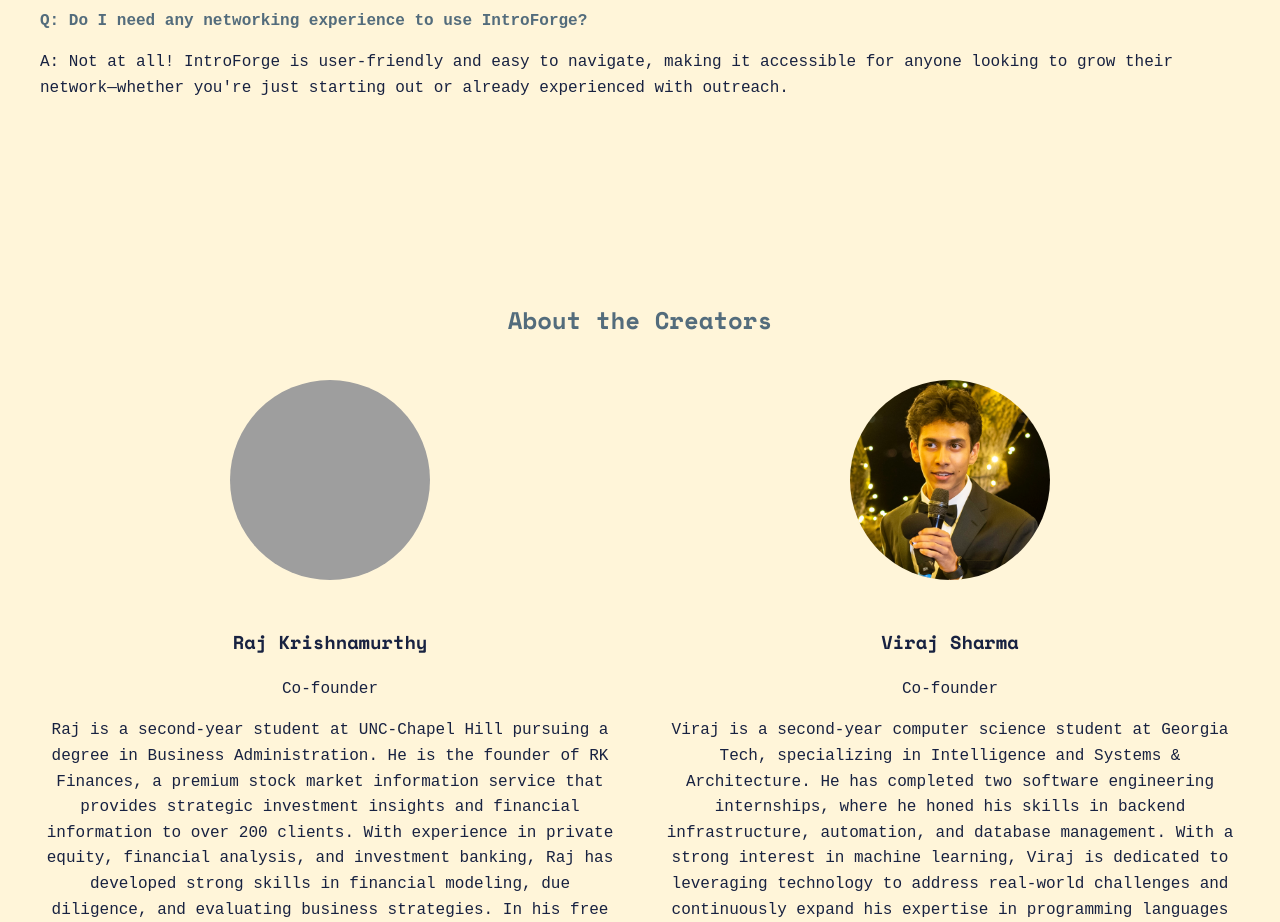
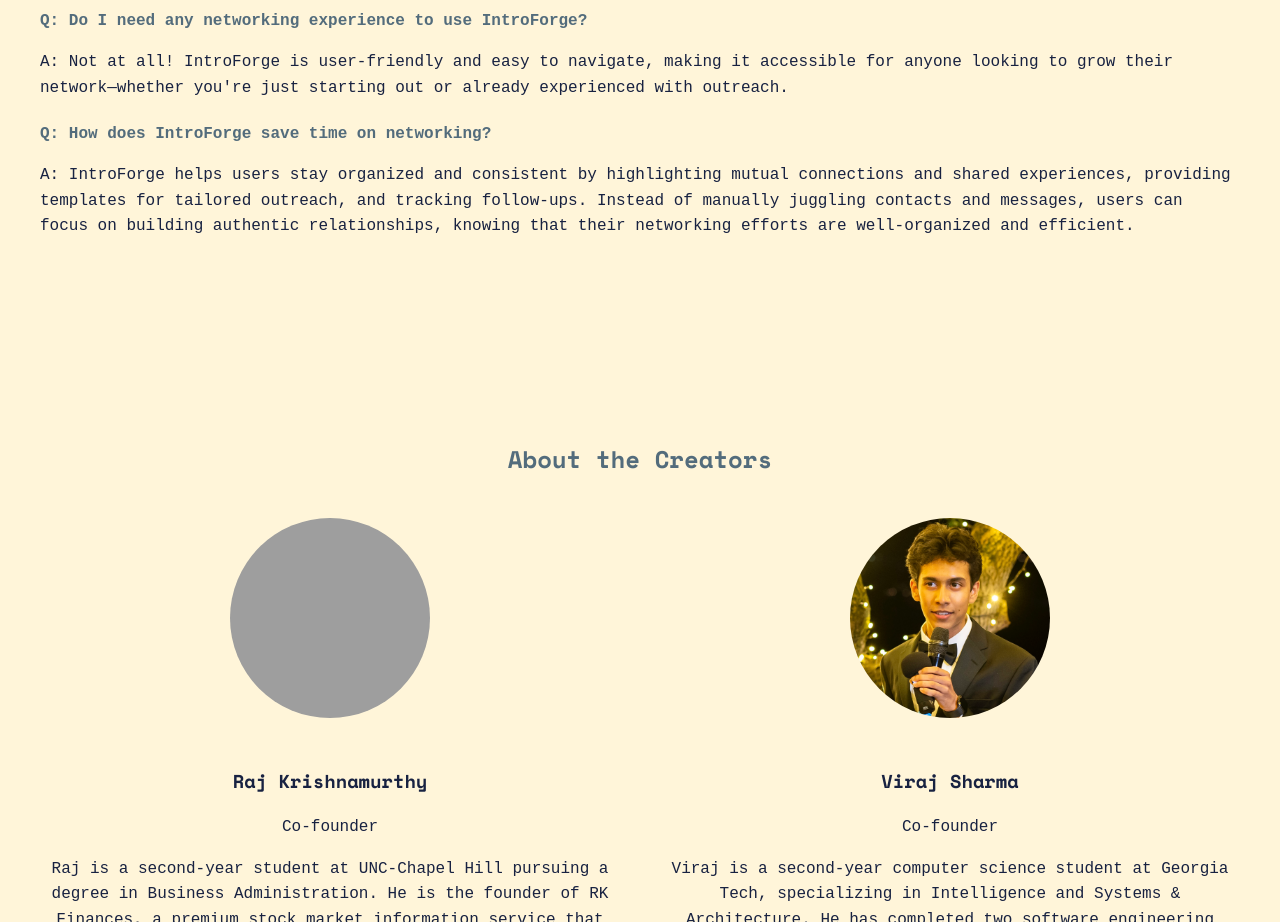
Before and after one commit to IntroForge/IntroForge.github.io, a plain HTML site: page index.html in a window 1280 px wide. Shown: the part 3520-4442 px from the top of the page. Drawn offline with nearby package versions, Linux system fonts and the light colour scheme; grey boxes are pictures that could not be loaded; a web font is replaced by a local one.

Commit message:
Update index.html

```diff
--- a/index.html
+++ b/index.html
@@ -505,9 +505,13 @@
             <div class="faq-item">
                 <p class="faq-question">Q: Do I need any networking experience to use IntroForge?</p>
                 <p>A: Not at all! IntroForge is user-friendly and easy to navigate, making it accessible for anyone looking to grow their network—whether you're just starting out or already experienced with outreach.</p>
-            </div>
+     </div>
+        <div class="faq-item">
+            <p class="faq-question">Q: How does IntroForge save time on networking?</p>
+            <p>A: IntroForge helps users stay organized and consistent by highlighting mutual connections and shared experiences, providing templates for tailored outreach, and tracking follow-ups. Instead of manually juggling contacts and messages, users can focus on building authentic relationships, knowing that their networking efforts are well-organized and efficient.</p>
         </div>
-    </section>
+    </div>
+</section>
 
     <section id="creators" class="section">
         <div class="container">
```
